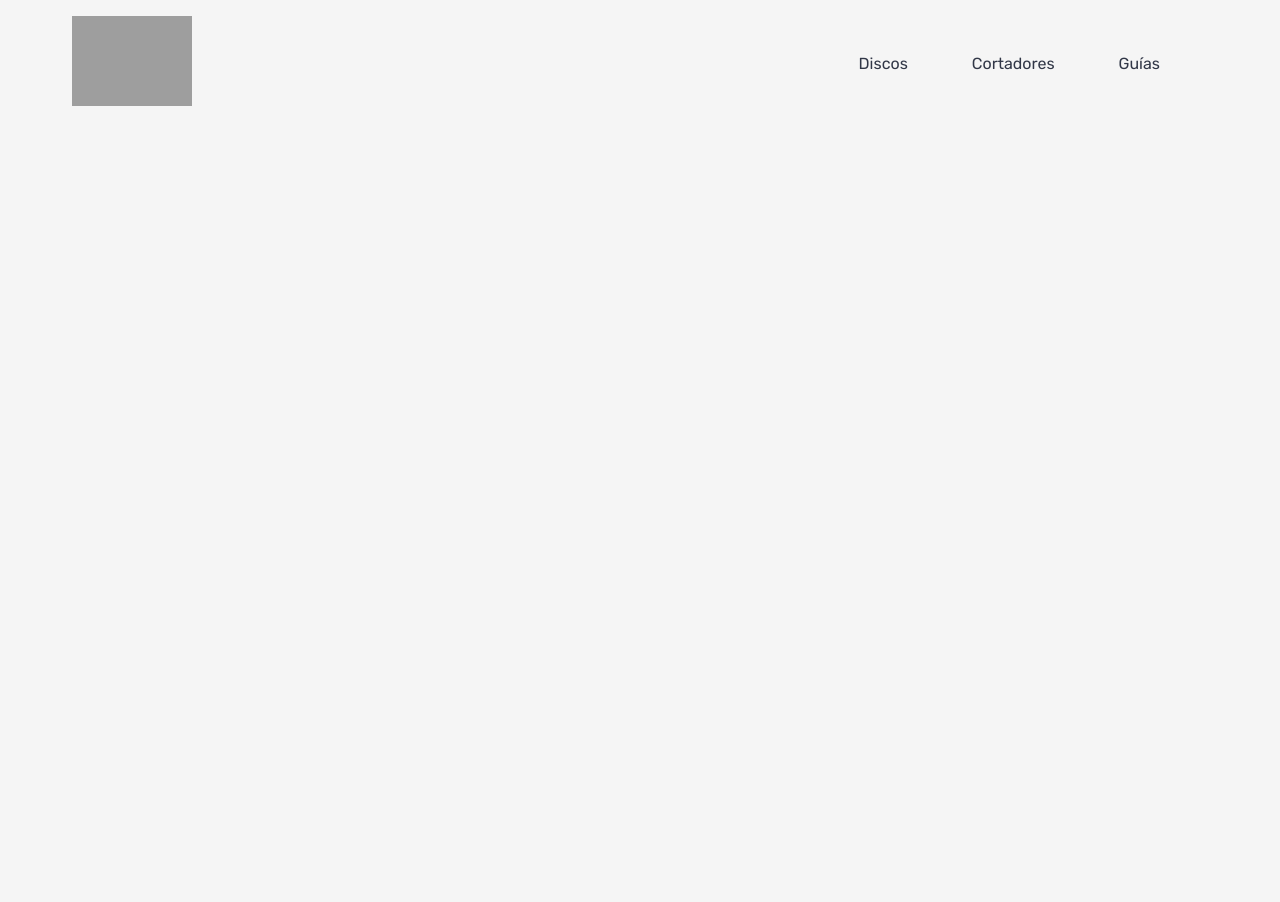
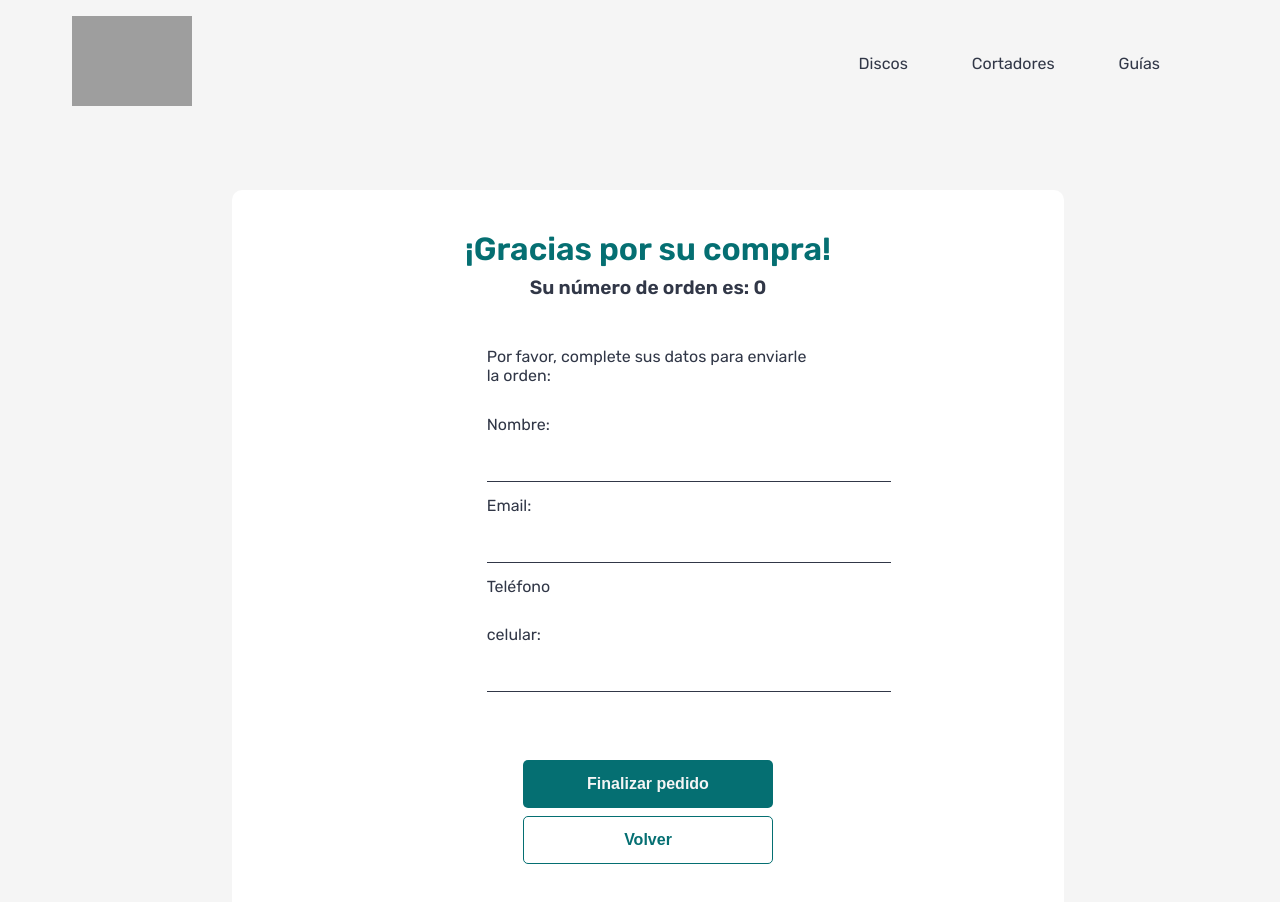
Before and after one commit to MercedesMulet/raise-cart, a React (Create React App) app: page /checkout in a window 1280 px wide. Shown: the top 902 px of the page. Before the commit the page ends 800 px from the top, so only its background shows below. Built offline with nearby package versions, Linux system fonts and the light colour scheme; grey boxes are pictures that could not be loaded.

Commit message:
checkout front

```diff
--- a/src/App.js
+++ b/src/App.js
@@ -5,6 +5,7 @@
 import { ItemDetailContainer } from './components/ItemDetailContainer/ItemDetailContainer';
 import { CartProvider } from './contexts/cart/CartContext';
 import { CartContainer } from './components/CartContainer/CartContainer';
+import { Checkout } from './components/CartContainer/Checkout/Checkout';
 
 function App() {
   return (
@@ -24,6 +25,9 @@
           <Route exact path="/cart">
             <CartContainer />
           </Route>
+          <Route exact path="/checkout">
+            <Checkout />
+          </Route>
         </Switch>
     </CartProvider>
   </BrowserRouter>
--- a/src/components/CartContainer/CartContainer.jsx
+++ b/src/components/CartContainer/CartContainer.jsx
@@ -1,12 +1,15 @@
 import { useCart } from '../../contexts/cart/CartContext';
 import { Button } from '../Button/Button';
 import { Link } from 'react-router-dom';
+import { CartFooter } from './CartFooter/CartFooter';
 
-export const CartContainer = ({ item }) => {
+export const CartContainer = ({ openPopUp }) => {
   const { cart, removeItem, emptyCart } = useCart();
+
   const totalItems = cart.reduce((total, item) => total + item.quantity, 0);
 
   return (
+    <>
       <div className="cart-box">
         {totalItems !== 0 && (
           <div className="header">
@@ -68,6 +71,12 @@
             );
           })
         )}
+        {totalItems !== 0 && (
+          <div className="cart-footer">
+            <CartFooter onClick={() => openPopUp()} />
           </div>
+        )}
+      </div>
+    </>
   );
 };
--- /dev/null
+++ b/src/components/CartContainer/CartFooter/CartFooter.jsx
@@ -0,0 +1,23 @@
+import { useCart } from '../../../contexts/cart/CartContext';
+import { Link } from 'react-router-dom';
+import { Button } from '../../Button/Button';
+
+export const CartFooter = () => {
+  const { cart } = useCart();
+
+  const totalCart = cart.reduce((total, item) => {
+    return total + item.precio * item.quantity;
+  }, 0);
+
+  return (
+    <div className="cart-footer">
+      <p className="total">Total = $ {totalCart}</p>
+      <Link to="/">
+        <Button buttonStyle="btn-primary-outline">Continuar comprando</Button>
+      </Link>
+      <Link to="/checkout">
+        <Button>Confirmar pedido</Button>
+      </Link>
+    </div>
+  );
+};
--- /dev/null
+++ b/src/components/CartContainer/CartFooter/cartFooter.scss
@@ -0,0 +1,16 @@
+.cart-footer {
+    width: 95%;
+    height: auto;
+    display: flex;
+    align-items: center;
+    justify-content: flex-end;
+    margin: 1rem;
+
+    .total {
+        margin-right: 2rem;
+        font-size: 21px;
+        font-weight: 700;
+    }
+
+
+}
--- /dev/null
+++ b/src/components/CartContainer/Checkout/Checkout.jsx
@@ -0,0 +1,39 @@
+import { useCart } from '../../../contexts/cart/CartContext';
+import { Button } from '../../Button/Button';
+import { Link } from 'react-router-dom';
+
+export const Checkout = (props) => {
+  const { cart } = useCart();
+
+  return (
+    <div className="checkout">
+      <div className="checkout-content">
+        <div className="header">
+          <h5>¡Gracias por su compra!</h5>
+          <p>Su número de orden es: {cart.length}</p>
+        </div>
+        <div className="form">
+          <p>Por favor, complete sus datos para enviarle la orden:</p>
+          <div className="field">
+            <label htmlFor="nombre">Nombre:</label>
+            <input type="text" name="nombre" id="nombre" />
+          </div>
+          <div className="field">
+            <label htmlFor="nombre">Email:</label>
+            <input type="email" name="email" id="email" />
+          </div>
+          <div className="field">
+            <label htmlFor="nombre">Teléfono celular:</label>
+            <input type="phone" name="celular" id="celular" />
+          </div>
+        </div>
+        <div className="botones">
+          <Button>Finalizar pedido</Button>
+          <Link to="/cart">
+            <Button buttonStyle="btn-primary-outline">Volver</Button>
+          </Link>
+        </div>
+      </div>
+    </div>
+  );
+};
--- /dev/null
+++ b/src/components/CartContainer/Checkout/checkout.scss
@@ -0,0 +1,75 @@
+.checkout {
+    margin: 5rem auto;
+    width: 100%;
+    height: 100vh;
+
+    display: flex;
+    align-items: flex-start;
+    justify-content: center;
+
+    .checkout-content {
+        position: relative;
+        width: 60%;
+        height: auto;
+        display: flex;
+        flex-direction: column;
+        align-items: center;
+        justify-content: center;
+        background-color: white;
+        border-radius: 10px;
+        padding: 2rem;
+
+        .header {
+            text-align: center;
+            h5 {
+                font-size: 2rem;
+                color: $green-raise;
+                margin: 0.5rem 0 0.5rem;
+            }
+            p {
+                font-size: 1.2rem;
+                font-weight: 600;
+                margin: 0 0 2rem;
+            }
+        }
+
+        .form {
+            display: flex;
+            flex-direction: column;
+            align-items: flex-start;
+            justify-content: center;
+            margin: 0 auto 4rem;
+            width: 42%;
+
+            .field {
+                width: 40%;
+                margin: 0;
+
+                label {
+                    line-height: 3rem;
+                    margin-right: 1rem;
+                }
+
+                input {
+                    border: none;
+                    border-bottom: 1px solid $black-raise;
+                    width: 400px;
+                    height: 30px;
+                    font-size: 1rem;
+
+                    &:visited {
+                        background-color: white;
+                    }
+                }
+            }
+
+
+        }
+
+        .botones {
+            display: flex;
+            flex-direction: column;
+            margin-bottom: 2rem;
+        }
+    }
+}
--- a/src/components/CartContainer/cartContainer.scss
+++ b/src/components/CartContainer/cartContainer.scss
@@ -1,3 +1,6 @@
+@import './CartFooter/cartFooter.scss';
+@import './Checkout/checkout.scss';
+
 .cart-box {
     display: flex;
     flex-direction: column;
@@ -96,9 +99,7 @@
                 }
 
                 .price-total {
-                    font-size: 21px;
                     .total-numb {
-                        color: rgb(0, 169, 45);
                         font-weight: 700;
                     }
                 }
--- a/src/components/ItemListContainer/Item/Item.jsx
+++ b/src/components/ItemListContainer/Item/Item.jsx
@@ -1,7 +1,7 @@
 import { Link } from 'react-router-dom';
 import { Button } from '../../Button/Button';
 
-export const Item = ({ product, doc }) => {
+export const Item = ({ product }) => {
   return (
     <div className="item">
       <img src={product.img} alt="" />
```
Lines whose indentation alone changed are shown as unchanged.
